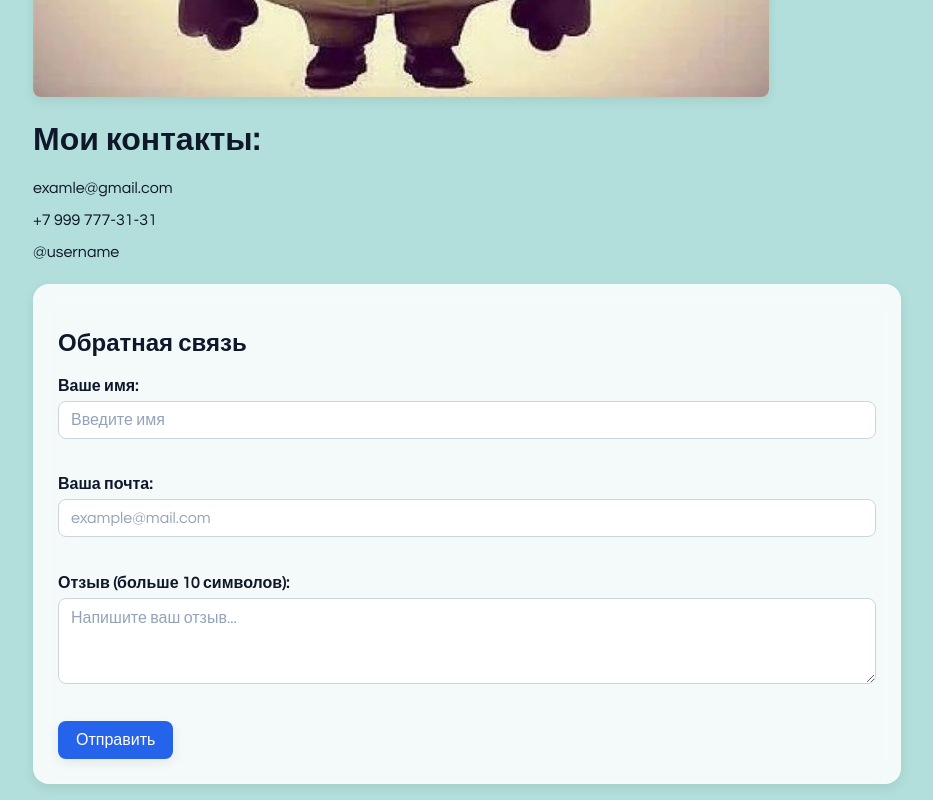
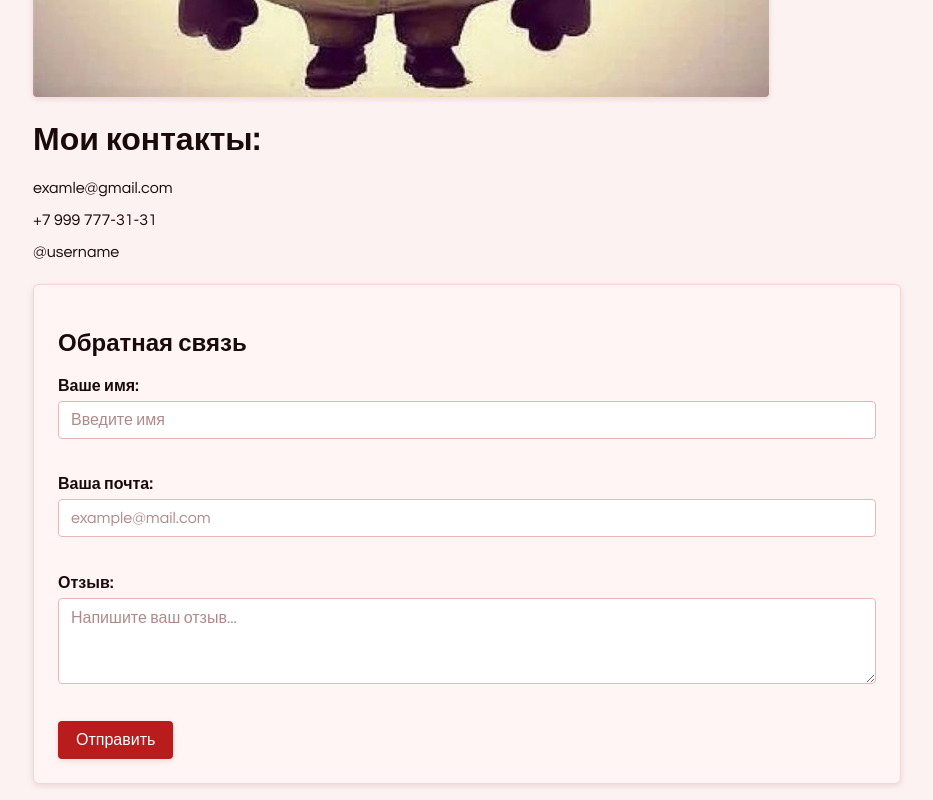
Before and after one commit to Shabatura31/web-programming5, a plain HTML site: page contacts.html in a window 1280 px wide. Shown: the part 809-1609 px from the top of the page, without its empty margins (173-1106 px from the left). Drawn offline with Linux system fonts and the light colour scheme.

Commit message:
Add files via upload

```diff
--- a/contacts.html
+++ b/contacts.html
@@ -44,7 +44,7 @@
             </div>
 
             <div class="input-group">
-                <label for="review">Отзыв (больше 10 символов):</label>
+                <label for="review">Отзыв:</label>
                 <textarea id="review" rows="4" placeholder="Напишите ваш отзыв..."></textarea>
                 <span class="error" id="reviewError"></span>
             </div>
--- a/style.css
+++ b/style.css
@@ -1,33 +1,33 @@
 * { box-sizing: border-box; }
 
 :root {
-  --bg-color: #b2dfdb;
-  --text-color: #0f172a;
-  --link-color: #2563eb;
-  --header-bg: rgba(255, 255, 255, 0.7);
-  --card-bg: rgba(255, 255, 255, 0.85);
+  --bg-color: #fdf2f2;
+  --text-color: #1a0a0a;
+  --link-color: #b91c1c;
+  --header-bg: rgba(255, 240, 240, 0.85);
+  --card-bg: rgba(255, 245, 245, 0.9);
   --input-bg: #ffffff;
-  --input-border: #cbd5e1;
+  --input-border: #e5b8b8;
   --error-color: #dc2626;
   --success-color: #16a34a;
-  --button-bg: #2563eb;
+  --button-bg: #b91c1c;
   --button-text: #ffffff;
-  --shadow: 0 4px 12px rgba(0, 0, 0, 0.08);
+  --shadow: 0 2px 6px rgba(120, 0, 0, 0.12);
 }
 
 body.dark-theme {
-  --bg-color: #0f172a;
-  --text-color: #e2e8f0;
-  --link-color: #60a5fa;
-  --header-bg: rgba(30, 41, 59, 0.8);
-  --card-bg: rgba(30, 41, 59, 0.85);
-  --input-bg: #1e293b;
-  --input-border: #475569;
-  --error-color: #f87171;
+  --bg-color: #1a0a0a;
+  --text-color: #f5e0e0;
+  --link-color: #f87171;
+  --header-bg: rgba(45, 15, 15, 0.85);
+  --card-bg: rgba(45, 15, 15, 0.9);
+  --input-bg: #2a1212;
+  --input-border: #6b2c2c;
+  --error-color: #fca5a5;
   --success-color: #4ade80;
-  --button-bg: #3b82f6;
+  --button-bg: #dc2626;
   --button-text: #ffffff;
-  --shadow: 0 4px 12px rgba(0, 0, 0, 0.4);
+  --shadow: 0 2px 6px rgba(0, 0, 0, 0.5);
 }
 
 body {
@@ -52,7 +52,7 @@ header {
   flex-wrap: wrap;
   gap: 12px;
   background: var(--header-bg);
-  border-radius: 0 0 12px 12px;
+  border-radius: 0 0 6px 6px;
   box-shadow: var(--shadow);
 }
 
@@ -83,7 +83,7 @@ h1, h2 {
 img {
   max-width: 100%;
   height: auto;
-  border-radius: 8px;
+  border-radius: 4px;
   box-shadow: var(--shadow);
 }
 
@@ -91,7 +91,7 @@ img {
 button {
   padding: 10px 18px;
   border: none;
-  border-radius: 8px;
+  border-radius: 4px;
   background: var(--button-bg);
   color: var(--button-text);
   font-family: inherit;
@@ -132,11 +132,11 @@ button:active {
   background: var(--card-bg);
   backdrop-filter: blur(10px);
   -webkit-backdrop-filter: blur(10px);
-  border-radius: 16px;
+  border-radius: 6px;
   padding: 24px;
   margin-top: 24px;
   box-shadow: var(--shadow);
-  border: 1px solid rgba(255, 255, 255, 0.2);
+  border: 1px solid rgba(185, 28, 28, 0.15);
   transition: background-color 0.3s ease;
 }
 
@@ -156,7 +156,7 @@ button:active {
 .input-group textarea {
   padding: 10px 12px;
   border: 1px solid var(--input-border);
-  border-radius: 8px;
+  border-radius: 4px;
   background: var(--input-bg);
   color: var(--text-color);
   font-family: inherit;
@@ -169,12 +169,12 @@ button:active {
 .input-group textarea:focus {
   outline: none;
   border-color: var(--link-color);
-  box-shadow: 0 0 0 3px rgba(37, 99, 235, 0.2);
+  box-shadow: 0 0 0 3px rgba(185, 28, 28, 0.2);
 }
 
 .input-group input::placeholder,
 .input-group textarea::placeholder {
-  color: #94a3b8;
+  color: #b08a8a;
 }
 
 /* Ошибки */
@@ -190,7 +190,7 @@ button:active {
   font-weight: 600;
   margin-bottom: 12px;
   padding: 10px;
-  border-radius: 8px;
+  border-radius: 4px;
   background: rgba(220, 38, 38, 0.1);
   border: 1px solid var(--error-color);
   display: none;
```
